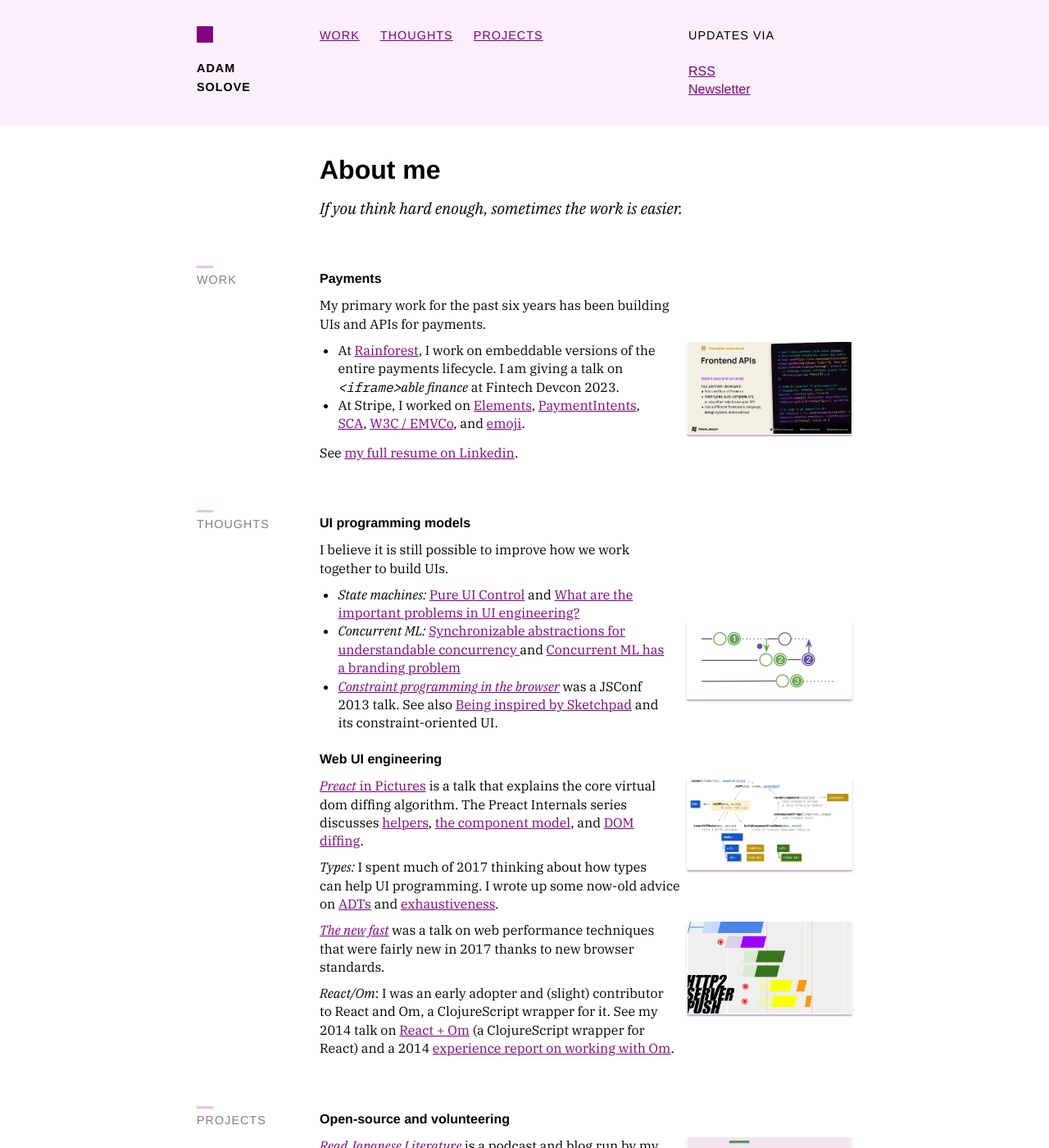
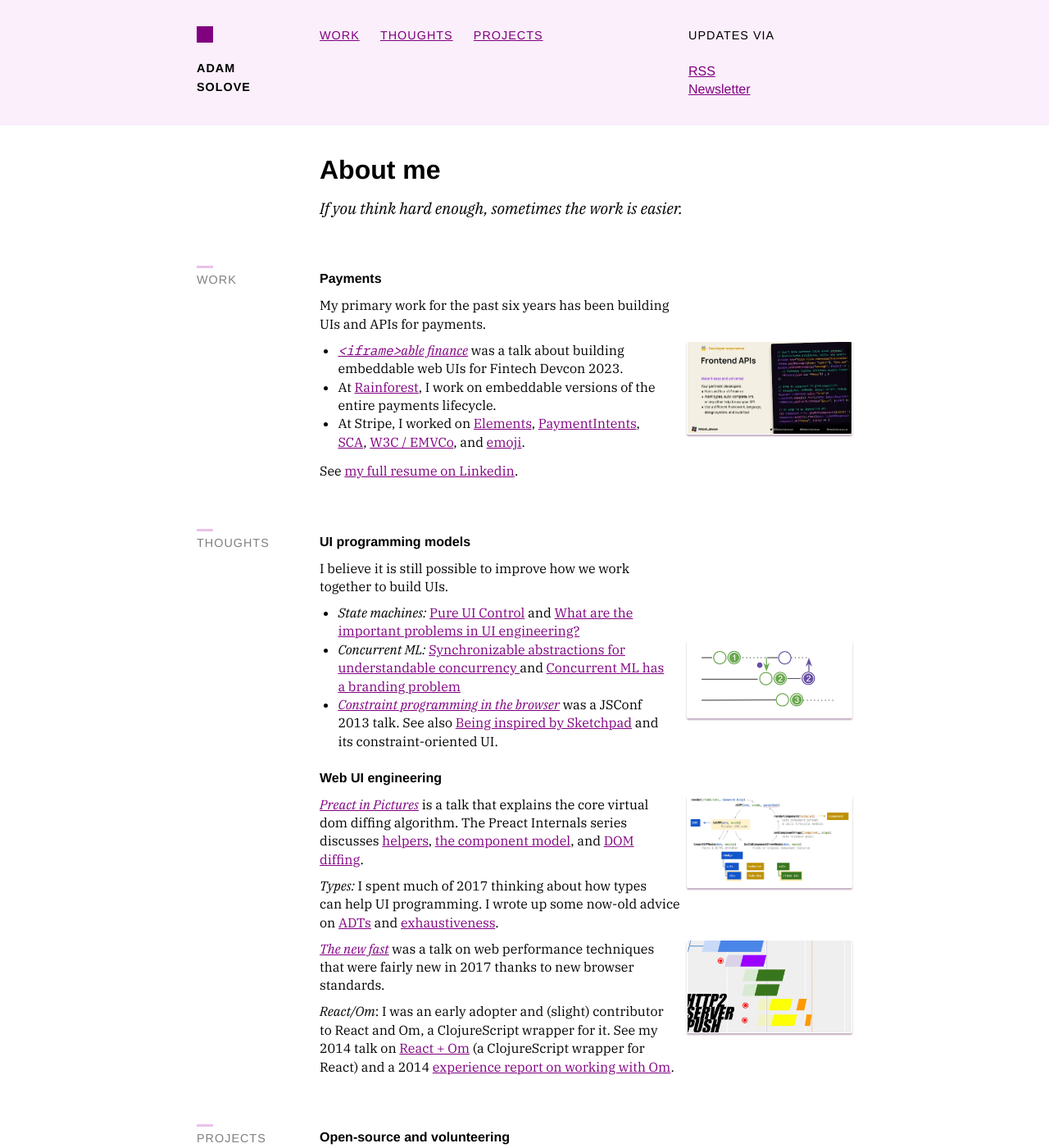
Before and after one commit to asolove/asolove.github.io, a Jekyll site: the page built from index.html, in a window 1280 px wide and 1400 px high. Shown: the whole window at 82% size. Built offline with Jekyll 4.4.1, drawn with Linux system fonts in a browser that asks for light colours.

Commit message:
add to homepage too duh

```diff
--- a/index.html
+++ b/index.html
@@ -16,10 +16,15 @@ title: "Adam Solove"
           <dt>Payments</dt>
           <dd>My primary work for the past six years has been building UIs and APIs for payments.
               <ul>
-                  <li>
+                <li>
+                    <a href="/js/2023/08/24/iframeable-finance.html">
                     <img class="right" src="/img/iframeable-finance2.jpg" alt="Title slide for talk 'Iframeable finance'">
+                    <em><code>&lt;iframe&gt;</code>able finance</em></a>
+                    was a talk about building embeddable web UIs for Fintech Devcon 2023.</code></em></li>
+                </li>
+                <li>
                     At <a href="https://rainforestpay.com">Rainforest</a>, I work on embeddable versions of the entire payments lifecycle.
-                    I am giving a talk on <em><code>&lt;iframe&gt;</code>able finance</em> at Fintech Devcon 2023.</code></em></li>
+                </li>
                   <li>At Stripe, I worked on
                       <a href="https://stripe.com/payments/elements">Elements</a>,
                       <a href="https://stripe.com/blog/payment-api-design">PaymentIntents</a>,
@@ -59,7 +64,7 @@ title: "Adam Solove"
 
             <a href="https://asolove.medium.com/preact-in-pictures-2007ebbae54c">
               <img class="right" src="/img/preact-diagram.webp" alt="Diagram visualizing the Preact lifecycle">
-              <strong>Preact</strong> in Pictures</a> is a talk that explains the core virtual dom diffing algorithm.
+              <strong>Preact in Pictures</strong></a> is a talk that explains the core virtual dom diffing algorithm.
               The Preact Internals series discusses <a href="https://asolove.medium.com/preact-internals-1-the-easy-parts-3a081fa36205">helpers</a>,
               <a href="https://asolove.medium.com/preact-internals-2-the-component-model-36a05e32957b">the component model</a>, and
               <a href="https://asolove.medium.com/preact-internals-3-some-fiddly-little-bits-f353b1ad7abc">DOM diffing</a>.
```
